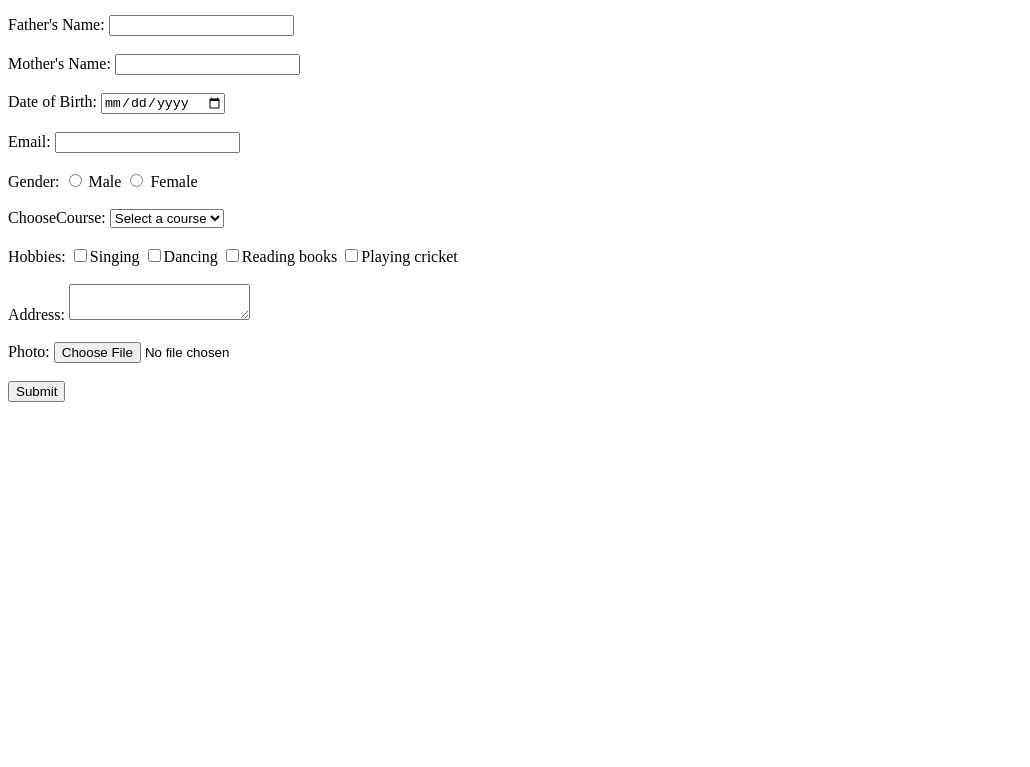
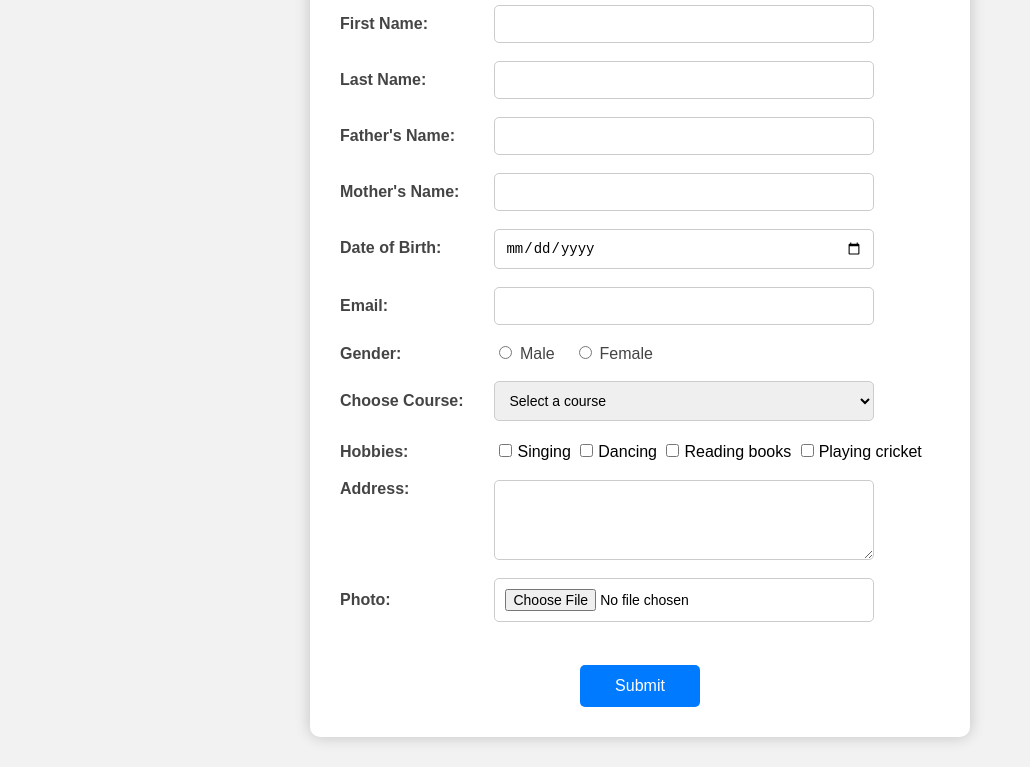
Before and after one commit to CSE25-0060/FSD_CSE_31_SEM-3, a plain HTML site: page Basic Program/m.html in a window 1280 px wide. Shown: the part 143-910 px from the top of the page, without its empty margins (0-1030 px from the left). Before the commit the page ends 800 px from the top, so only its background shows below. Drawn offline with Linux system fonts and the light colour scheme.

Commit message:
Updated file

```diff
--- a/Basic Program/m.html
+++ b/Basic Program/m.html
@@ -4,21 +4,130 @@
     <meta charset="UTF-8">
     <meta name="viewport" content="width=device-width, initial-scale=1.0">
     <title>Student Registration Form</title>
+
+    <style>
+        /* Page Styling */
+        body {
+            font-family: Arial, sans-serif;
+            background-color: #f2f2f2;
+            margin: 0;
+            padding: 30px;
+        }
+
+        /* Form Container */
+        form {
+            background-color: white;
+            width: 600px;
+            margin: auto;
+            padding: 30px;
+            border-radius: 10px;
+            box-shadow: 0 0 15px rgba(0, 0, 0, 0.2);
+        }
+
+        /* Heading */
+        h1 {
+            text-align: center;
+            color: #333;
+            margin-bottom: 30px;
+        }
+
+        /* Labels */
+        label {
+            display: inline-block;
+            width: 150px;
+            font-weight: bold;
+            color: #444;
+        }
+
+        /* Text, Email, Date and File Inputs */
+        input[type="text"],
+        input[type="email"],
+        input[type="date"],
+        input[type="file"],
+        select,
+        textarea {
+            width: 380px;
+            padding: 10px;
+            border: 1px solid #ccc;
+            border-radius: 5px;
+            box-sizing: border-box;
+            font-size: 14px;
+        }
+
+        /* Focus Effect */
+        input[type="text"]:focus,
+        input[type="email"]:focus,
+        input[type="date"]:focus,
+        select:focus,
+        textarea:focus {
+            border-color: #007bff;
+            outline: none;
+            box-shadow: 0 0 5px rgba(0, 123, 255, 0.3);
+        }
+
+        /* Radio Buttons */
+        input[type="radio"] {
+            margin-left: 5px;
+        }
+
+        /* Radio and Checkbox Labels */
+        input[type="radio"] + label {
+            width: auto;
+            font-weight: normal;
+            margin-right: 15px;
+        }
+
+        /* Checkboxes */
+        input[type="checkbox"] {
+            margin: 5px;
+        }
+
+        /* Textarea */
+        textarea {
+            height: 80px;
+            resize: vertical;
+            vertical-align: top;
+        }
+
+        /* Submit Button */
+        input[type="submit"] {
+            display: block;
+            margin: 25px auto 0;
+            padding: 12px 35px;
+            background-color: #007bff;
+            color: white;
+            border: none;
+            border-radius: 5px;
+            font-size: 16px;
+            cursor: pointer;
+        }
+
+        /* Button Hover Effect */
+        input[type="submit"]:hover {
+            background-color: #0056b3;
+        }
+    </style>
 </head>
+
 <body>
+
     <form>
         <h1>Student Registration Form</h1>
+
         <label>First Name:</label>
         <input type="text" required><br><br>
+
         <label>Last Name:</label>
         <input type="text" required><br><br>
+
         <label>Father's Name:</label>
         <input type="text" required><br><br>
+
         <label>Mother's Name:</label>
         <input type="text" required><br><br>
 
         <label for="dob">Date of Birth:</label>
-        <input type="date" required><br><br>
+        <input type="date" id="dob" required><br><br>
 
         <label>Email:</label>
         <input type="email" required><br><br>
@@ -26,32 +135,39 @@
         <label for="gender">Gender:</label>
         <input type="radio" name="gender" value="male" required>
         <label for="male">Male</label>
+
         <input type="radio" name="gender" value="female" required>
-        <label for="female">Female</label><br><br>
+        <label for="female">Female</label>
+        <br><br>
 
-        <label for="course">ChooseCourse:</label>
-        <select required>
+        <label for="course">Choose Course:</label>
+        <select id="course" required>
             <option value="">Select a course</option>
             <option value="btech">B.Tech</option>
             <option value="mtech">M.Tech</option>
             <option value="mba">MBA</option>
             <option value="mca">MCA</option>
             <option value="bca">BCA</option>
-        </select><br><br>
+        </select>
+        <br><br>
 
         <label>Hobbies:</label>
-        <input type="checkbox" name="hobby1" value="reading">Singing
-        <input type="checkbox" name="hobby2" value="sports">Dancing
-        <input type="checkbox" name="hobby3" value="music">Reading books
-        <input type="checkbox" name="hobby4" value="travel">Playing cricket<br><br>
+        <input type="checkbox" name="hobby1" value="singing">Singing
+        <input type="checkbox" name="hobby2" value="dancing">Dancing
+        <input type="checkbox" name="hobby3" value="reading">Reading books
+        <input type="checkbox" name="hobby4" value="cricket">Playing cricket
+        <br><br>
 
         <label for="address">Address:</label>
-        <textarea required></textarea><br><br>
+        <textarea id="address" required></textarea>
+        <br><br>
 
         <label>Photo:</label>
-        <input type="file" accept="image/*" required><br><br>
+        <input type="file" accept="image/*" required>
+        <br><br>
 
         <input type="submit" value="Submit">
     </form>
+
 </body>
 </html>
```
